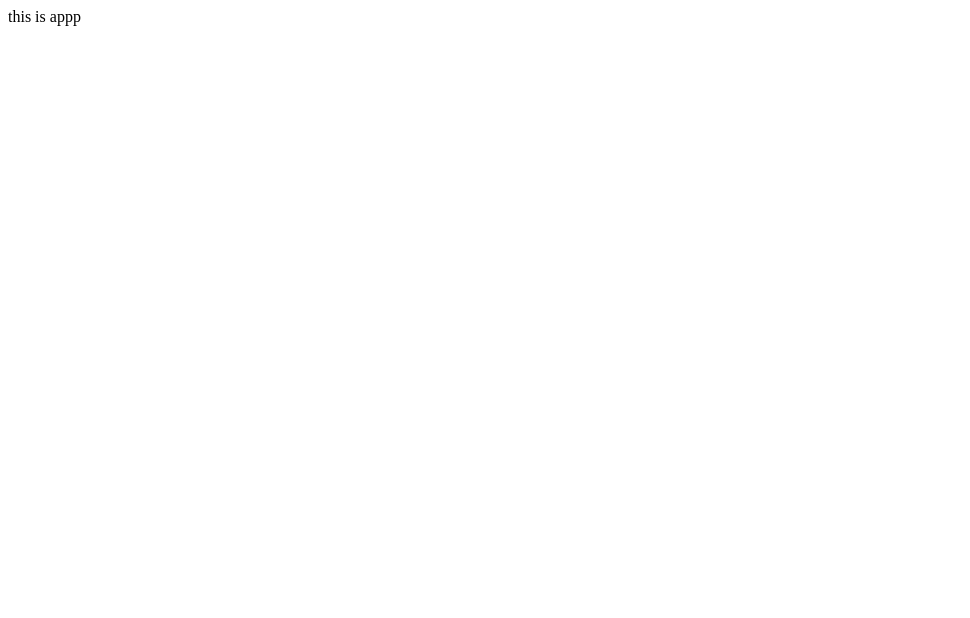
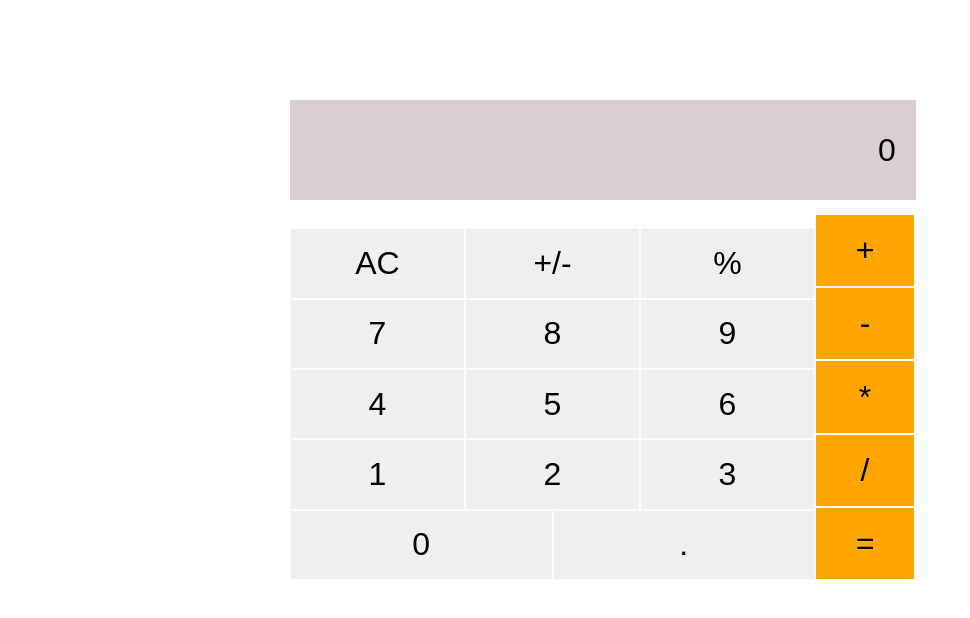
Before and after one commit to GordonOtieno/math-magicians, a React (Create React App) app: page /calculator in a window 1280 px wide. Shown: the top 618 px of the page, without its empty margins (0-970 px from the left). Built offline with nearby package versions, Linux system fonts and the light colour scheme.

Commit message:
design the calculator UI

```diff
--- /dev/null
+++ b/src/App.css
@@ -0,0 +1,76 @@
+body {
+  margin: 0;
+  padding: 0;
+  font-family: sans-serif;
+}
+
+button {
+  font-size: 2rem;
+  border: 1px solid rgb(252, 252, 252);
+  cursor: pointer;
+  padding: 10px;
+}
+
+.operations button {
+  background-color: orange;
+  width: 100px;
+}
+
+.digits button {
+  background-color: #efefef;
+  flex: 1 0 26%;
+}
+
+/* All things Grid, Flexbox, Box Alignment */
+.subgrid {
+  display: grid;
+}
+
+.wrapper {
+  grid-template-areas:
+    "total total total total"
+    "modif modif modif oper"
+    "digit digit digit oper"
+    "digit digit digit oper"
+    "digit digit digit oper"
+    "digit digit digit oper";
+  grid-auto-columns: 1fr;
+  max-width: 700px;
+  min-height: 60vh;
+  margin: 0 auto;
+  margin-top: 100px;
+  display: grid;
+}
+
+.show-input {
+  grid-area: total;
+  background-color: rgb(218, 207, 207);
+  height: 100px;
+  position: relative;
+  display: flex;
+  justify-content: flex-start;
+  align-items: center;
+  font-size: 1rem;
+  width: 89.4%;
+}
+
+.calcInput {
+  position: absolute;
+  right: 20px;
+  font-size: 2rem;
+}
+
+.operations {
+  grid-area: oper;
+}
+
+.digits {
+  grid-area: digit;
+  display: flex;
+  flex-wrap: wrap;
+}
+
+.modifiers {
+  grid-auto-flow: column;
+  grid-auto-columns: 1fr;
+}
--- a/src/App.js
+++ b/src/App.js
@@ -1,8 +1,9 @@
+import Calculator from './components/Calculator';
 
 function App() {
   return (
     <div className="App">
-      this is appp
+      <Calculator />
     </div>
   );
 }
--- a/src/components/Calculator.js
+++ b/src/components/Calculator.js
@@ -1,9 +1,57 @@
 import React from 'react';
+
 import '../App.css';
 
 class Calculator extends React.PureComponent {
   render() {
-    return <di>Hi calculator</di>;
+    const calcButtons = [];
+    ['AC', '+/-', '%', 7, 8, 9, 4, 5, 6, 1, 2, 3, 0, '.'].forEach((item) => {
+      calcButtons.push(
+        <button
+          type="button"
+          value={item}
+          key={item}
+        >
+          {' '}
+          {item}
+        </button>,
+      );
+    });
+    return (
+      <div className="wrapper">
+        {' '}
+        <div className="show-input"><p className="calcInput">0</p></div>
+        <div className="digits flex">{calcButtons}</div>
+        <div className="operations subgrid">
+          <button type="button" value="+">
+            +
+          </button>
+
+          <button type="button" value="-">
+            {' '}
+            -
+            {' '}
+          </button>
+
+          <button type="button" value="*">
+            {' '}
+            *
+          </button>
+
+          <button value="/" type="button">
+            {' '}
+            /
+          </button>
+          {/* "=" btn */}
+          <button
+            type="button"
+            value="="
+          >
+            =
+          </button>
+        </div>
+      </div>
+    );
   }
 }
 
```
Also changed, not shown: public/screen.png (added), 1 other file (tests, documents, lock files or other folders).
